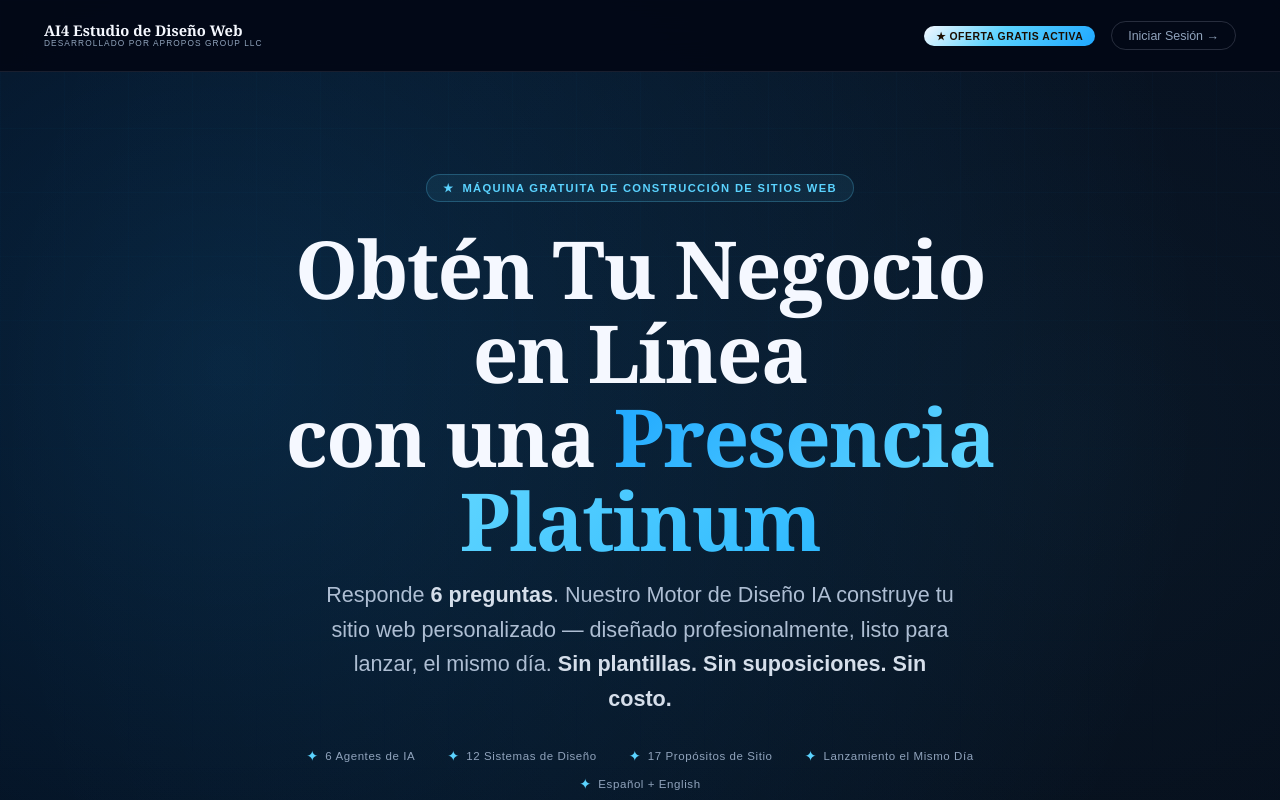
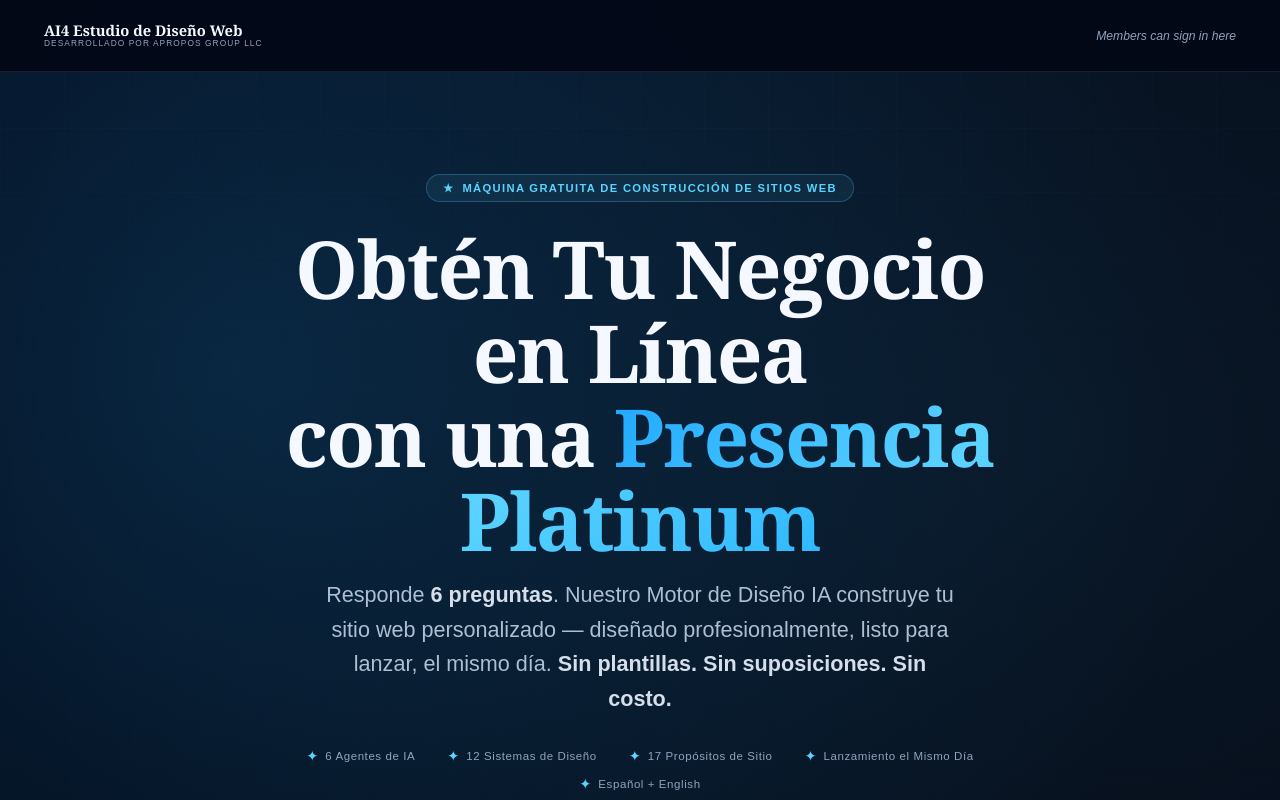
Before and after one commit to Aproposchpt2/espanolai4website, a website: page index.html in a window 1280 px wide. Shown: the top 800 px of the page. Drawn offline with Linux system fonts and the light colour scheme.

Commit message:
feat: replace nav badge + signin button with soft member sign-in message

```diff
--- a/index.html
+++ b/index.html
@@ -34,7 +34,7 @@ body::before{
 }
 
 /* NAV */
-.nav-right{display:flex;align-items:center;gap:1rem}.nav-signin{font-size:.78rem;color:var(--muted2);text-decoration:none;border:1px solid rgba(184,196,217,.2);border-radius:999px;padding:.4rem 1rem;transition:all .2s}.nav-signin:hover{color:var(--silver);border-color:rgba(184,196,217,.4)}nav{
+.nav-member-link{font-size:.76rem;color:var(--muted2);text-decoration:none;font-style:italic;transition:color .2s;font-family:var(--sans)}.nav-member-link:hover{color:var(--silver)}nav{
   position:sticky;top:0;z-index:100;
   display:flex;align-items:center;justify-content:space-between;
   min-height:72px;padding:.85rem clamp(1rem,4vw,2.75rem);
@@ -279,7 +279,7 @@ footer{
       <span class="nav-logo-sub">Desarrollado por Apropos Group LLC</span>
     </div>
   </a>
-  <div class="nav-right"><div class="nav-badge">★ OFERTA GRATIS ACTIVA</div><a href="/login.html" class="nav-signin">Iniciar Sesión →</a></div></nav>
+  <a href="/login.html" class="nav-member-link">Members can sign in here</a></nav>
 
 <!-- HERO -->
 <section class="hero">
```
